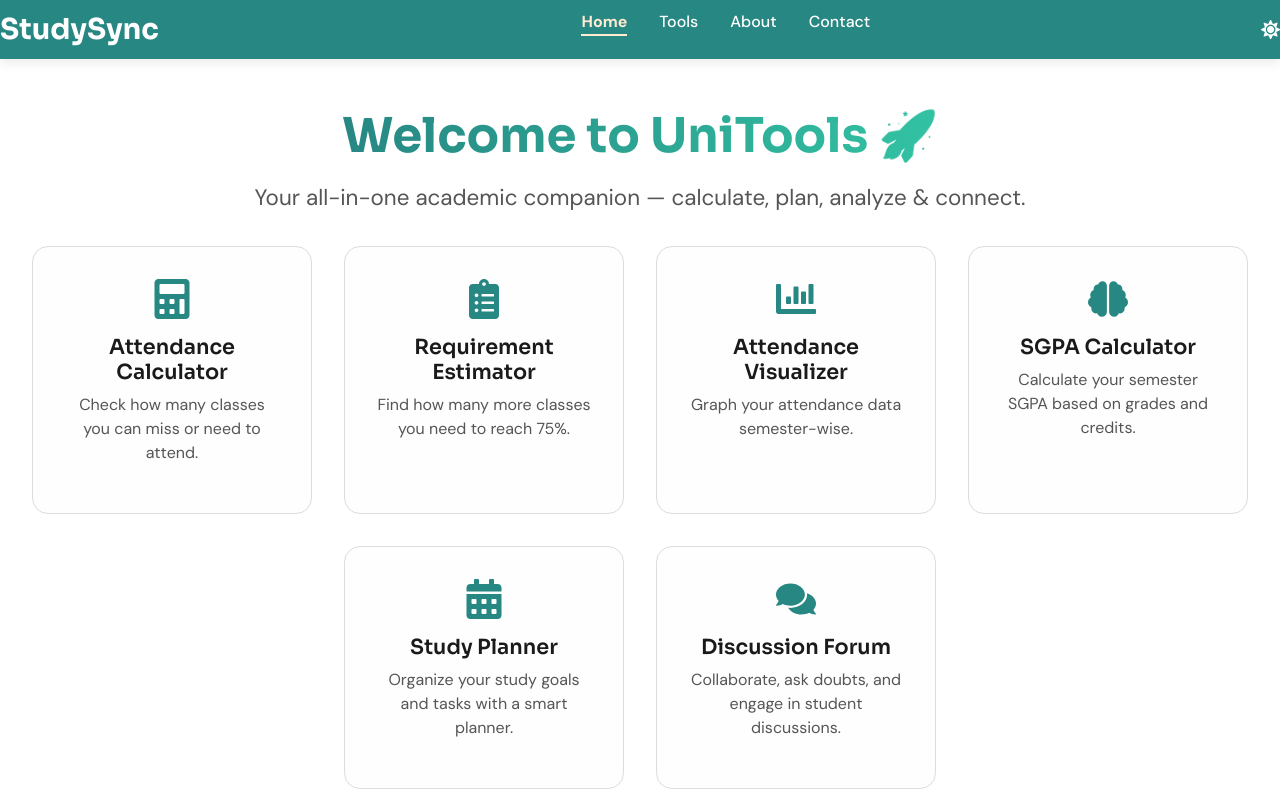
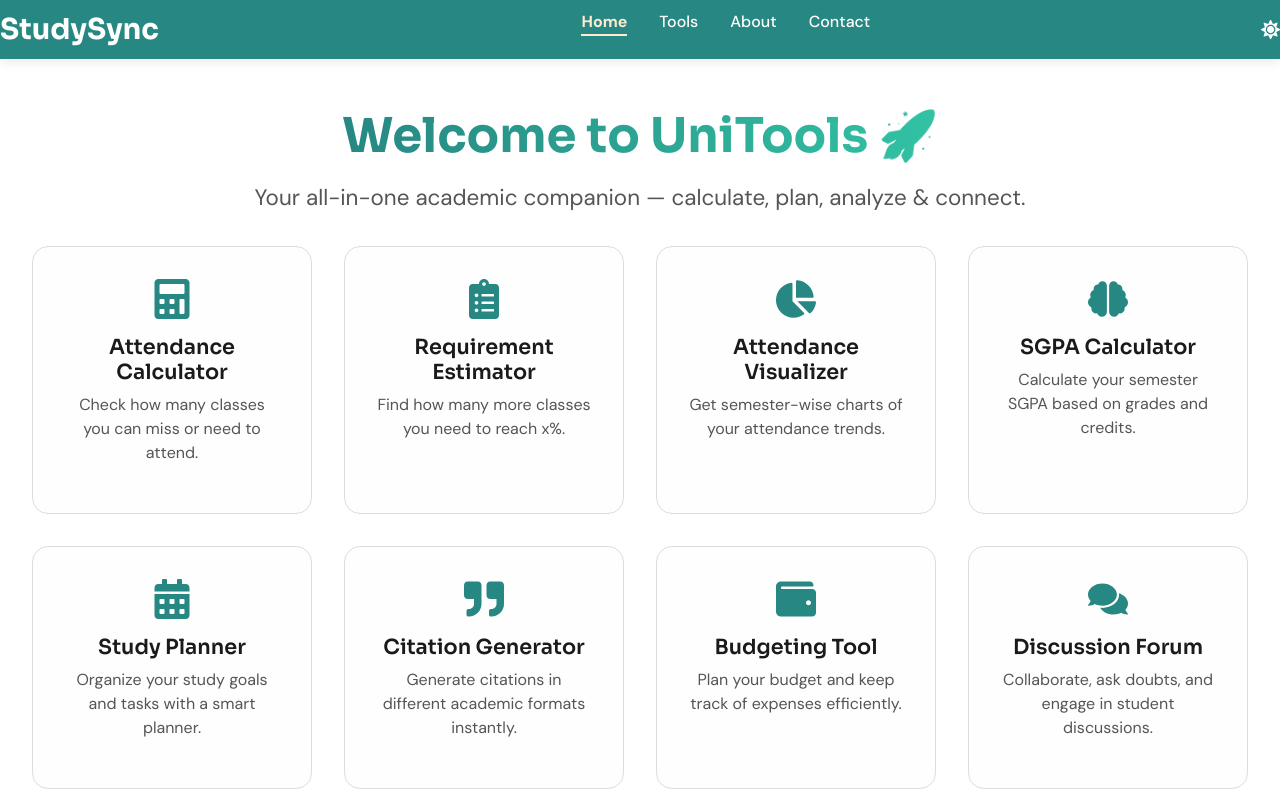
Before and after one commit to Abdul-Wasi/studysync, a React (Vite) app: page / in a window 1280 px wide. Shown: the top 800 px of the page. Built offline with nearby package versions, Linux system fonts and the light colour scheme.

Commit message:
home page updates

```diff
--- a/src/pages/Home.jsx
+++ b/src/pages/Home.jsx
@@ -1,7 +1,15 @@
-// src/components/Home.jsx
-
 import React from 'react';
-import "../styles/Home.css";import { FaCalculator, FaClipboardList, FaChartBar, FaBrain, FaCalendarAlt, FaComments } from 'react-icons/fa';
+import "../styles/Home.css";
+import {
+  FaCalculator,
+  FaClipboardList,
+  FaChartPie,
+  FaBrain,
+  FaCalendarAlt,
+  FaQuoteRight,
+  FaWallet,
+  FaComments
+} from 'react-icons/fa';
 
 const Home = () => {
   return (
@@ -24,15 +32,15 @@ const Home = () => {
           <FaClipboardList className="feature-icon" />
           <h3 className="feature-title">Requirement Estimator</h3>
           <p className="feature-desc">
-            Find how many more classes you need to reach 75%.
+            Find how many more classes you need to reach x%.
           </p>
         </div>
 
         <div className="feature-card">
-          <FaChartBar className="feature-icon" />
+          <FaChartPie className="feature-icon" />
           <h3 className="feature-title">Attendance Visualizer</h3>
           <p className="feature-desc">
-            Graph your attendance data semester-wise.
+            Get semester-wise charts of your attendance trends.
           </p>
         </div>
 
@@ -53,6 +61,22 @@ const Home = () => {
         </div>
 
         <div className="feature-card">
+          <FaQuoteRight className="feature-icon" />
+          <h3 className="feature-title">Citation Generator</h3>
+          <p className="feature-desc">
+            Generate citations in different academic formats instantly.
+          </p>
+        </div>
+
+        <div className="feature-card">
+          <FaWallet className="feature-icon" />
+          <h3 className="feature-title">Budgeting Tool</h3>
+          <p className="feature-desc">
+            Plan your budget and keep track of expenses efficiently.
+          </p>
+        </div>
+
+        <div className="feature-card">
           <FaComments className="feature-icon" />
           <h3 className="feature-title">Discussion Forum</h3>
           <p className="feature-desc">
```
